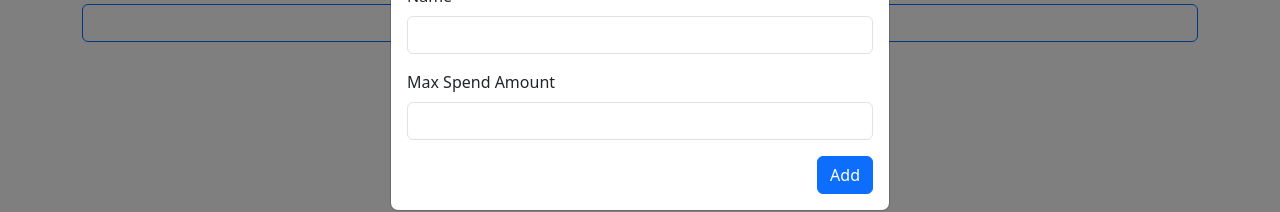
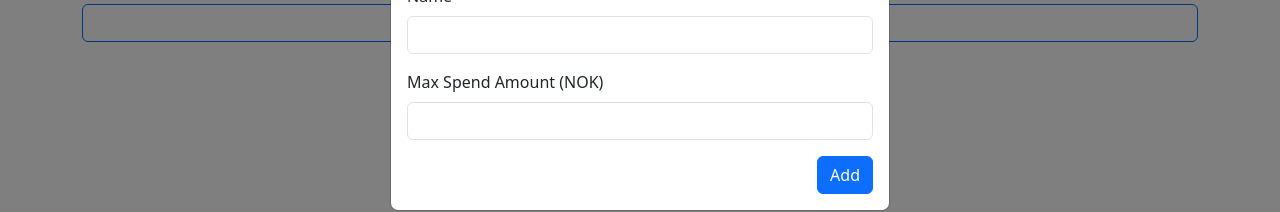
Before and after one commit to HocusP/BudgetTracker, a React (Create React App) app: page / in a window 1280 px wide. Both pictures are taken after a click on the button "Add Budget". Shown: the part 130-342 px from the top of the page. Built offline with nearby package versions, Linux system fonts and the light colour scheme.

Commit message:
initalized firebase with github

```diff
--- a/package.json
+++ b/package.json
@@ -8,6 +8,7 @@
     "@testing-library/react": "^13.4.0",
     "@testing-library/user-event": "^13.5.0",
     "bootstrap": "^5.3.3",
+    "firebase": "^10.12.2",
     "react": "^18.3.1",
     "react-bootstrap": "^2.10.2",
     "react-dom": "^18.3.1",
--- a/src/Components/AddBudgetModal.js
+++ b/src/Components/AddBudgetModal.js
@@ -33,7 +33,7 @@ export default function AddBudgetModal({ show, handleClose }) {
 
                     </Form.Group>
                     <Form.Group className="mb-3" controlId="max">
-                        <Form.Label>Max Spend Amount</Form.Label>
+                        <Form.Label>Max Spend Amount (NOK)</Form.Label>
                         <Form.Control
                             ref={maxRef}
                             type="number"
--- a/src/Components/AddExpenseModal.js
+++ b/src/Components/AddExpenseModal.js
@@ -34,7 +34,7 @@ export default function AddExpenseModal({
             <Form.Control ref={descriptionRef} type="text" required />
           </Form.Group>
           <Form.Group className="mb-3" controlId="amount">
-            <Form.Label>Amount</Form.Label>
+            <Form.Label>Amount (NOK)</Form.Label>
             <Form.Control
               ref={amountRef}
               type="number"
--- a/src/Components/UncategorizedBudgetCard.js
+++ b/src/Components/UncategorizedBudgetCard.js
@@ -3,14 +3,13 @@ import BudgetCard from "./BudgetCard";
 
 export default  function UncategorizedBudgetCard(props) {
 
-    const { getBudgetExpenses } = useBudgets()
+    const {getBudgetExpenses} = useBudgets()
     const amount = getBudgetExpenses(UNCATEGORIZED_BUDGET_ID).reduce((total,
         expense) => total + expense.amount,
         0
     )
     if (amount === 0) return null
 
-    return (
-        <BudgetCard amount={amount} name="Uncategorized" gray {...props}/>
-    )
+    return <BudgetCard amount = {amount} name = "Uncategorized field" gray {...props}/>
+
 }
```
Also changed, not shown: firebase.json (added), 2 other files (tests, documents, lock files or other folders).
